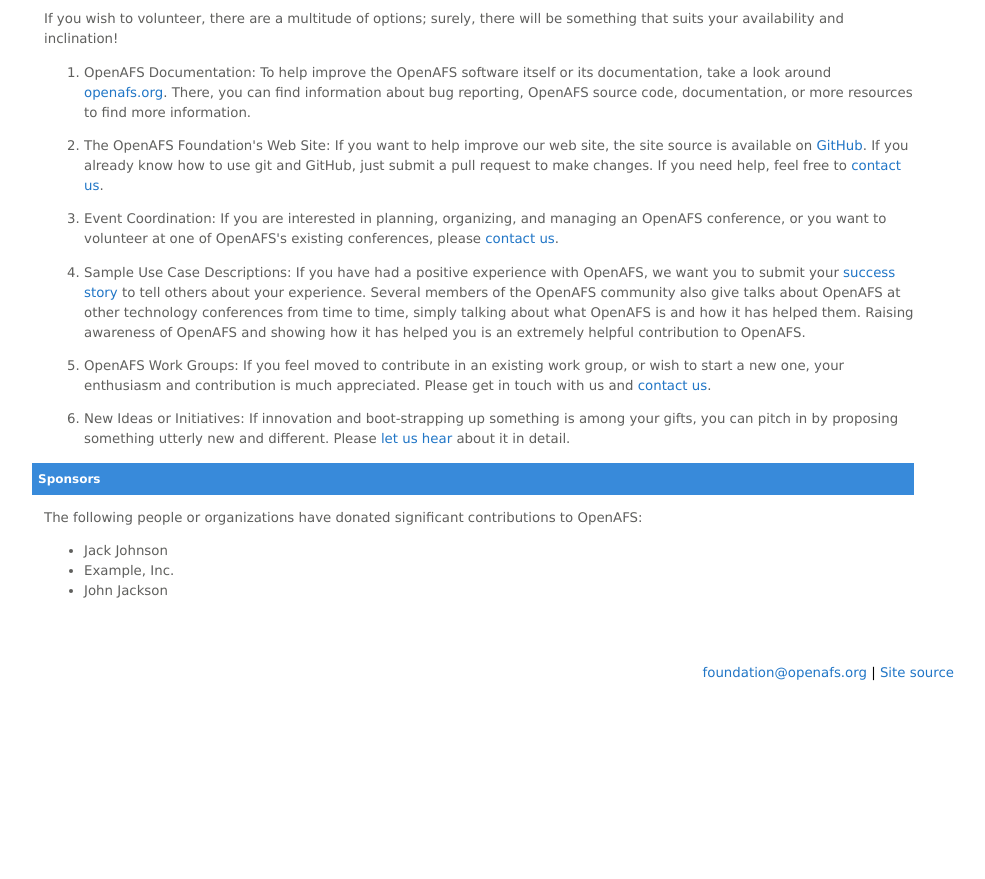
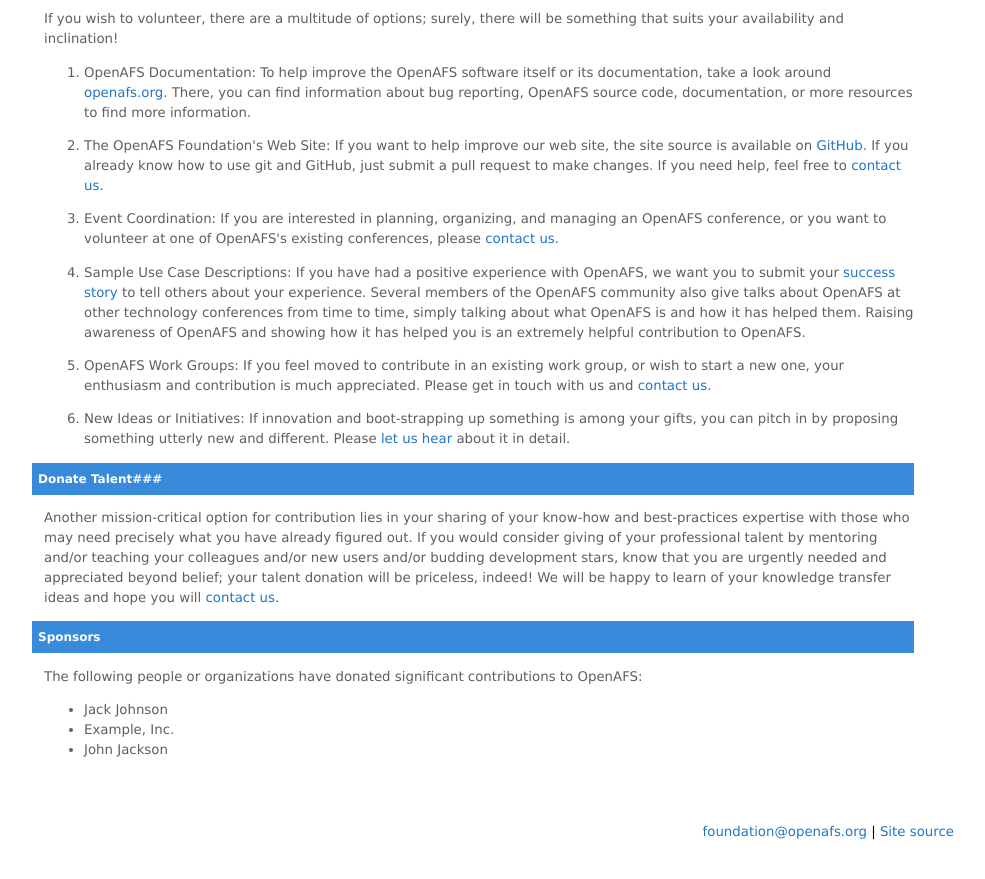
Before and after one commit to openafsfoundation/openafsfoundation.org, a Jekyll site: the page built from support/index.md, in a window 1280 px wide and 900 px high, scrolled down 927 px. Shown: the top 879 px of the window, without its empty margins (161-1146 px from the left). Built offline with Jekyll 4.4.1, drawn with Linux system fonts in a browser that asks for light colours; before the commit the page ends 1668 px from its top, so only the background shows below that.

Commit message:
Content edit: Donate Talent paragraph
Composed new sub-section in its entirety.

```diff
--- a/support/index.md
+++ b/support/index.md
@@ -65,6 +65,10 @@
 
 6. New Ideas or Initiatives: If innovation and boot-strapping up something is among your gifts, you can pitch in by proposing something utterly new and different.  Please [let us hear]({{ site.baseurl}}/contact/) about it in detail.
 
+### Donate Talent###
+
+Another mission-critical option for contribution lies in your sharing of your know-how and best-practices expertise with those who may need precisely what you have already figured out.  If you would consider giving of your professional talent by mentoring and/or teaching your colleagues and/or new users and/or budding development stars, know that you are urgently needed and appreciated beyond belief; your talent donation will be priceless, indeed!  We will be happy to learn of your knowledge transfer ideas and hope you will [contact us]({{ site.baseurl}}/contact/).
+
 ### Sponsors ###
 
 The following people or organizations have donated significant contributions to
```
